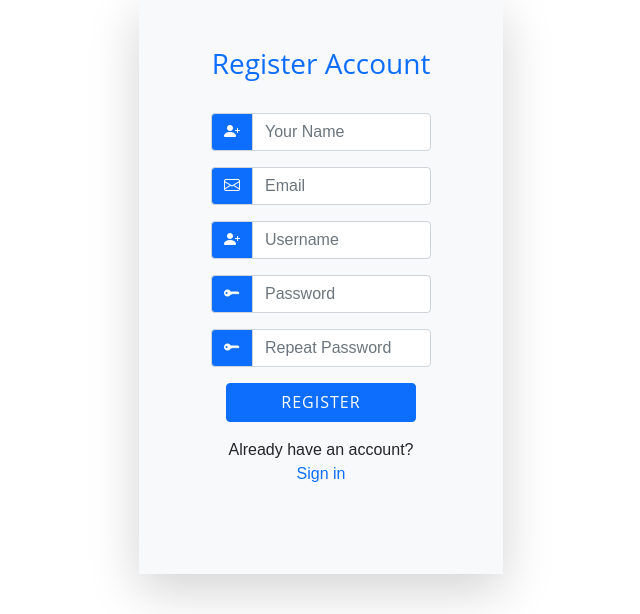
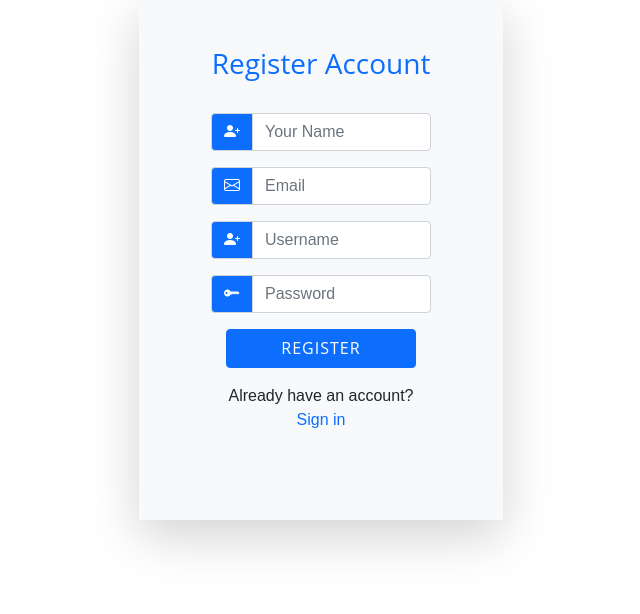
Before and after one commit to SebastianTirsen/MS-3-seriesdb, a Flask app: page /register in a window 1280 px wide. Shown: the part 829-1443 px from the top of the page, without its empty margins (319-959 px from the left). Run offline with Flask 2, Linux system fonts and the light colour scheme; some libraries are stand-ins or nearby versions.

Commit message:
Connected registerpage to user db.

```diff
--- a/app.py
+++ b/app.py
@@ -4,6 +4,7 @@ from flask import (
     request, session, url_for, flash)
 from flask_pymongo import PyMongo
 from bson.objectid import ObjectId
+from werkzeug.security import generate_password_hash, check_password_hash
 if os.path.exists("env.py"):
     import env
 
@@ -33,8 +34,26 @@ def login():
     return render_template("login.html")
 
 
-@app.route("/register")
+@app.route("/register", methods=["GET", "POST"])
 def register():
+    if request.method == "POST":
+        existing_user = mongo.db.users.find_one(
+            {"username": request.form.get("username").lower()})
+
+        if existing_user:
+            flash("Username already exists")
+            return redirect(url_for("register"))
+
+        register = {
+            "name": request.form.get("name").lower(),
+            "email": request.form.get("email").lower(),
+            "username": request.form.get("username").lower(),
+            "password": generate_password_hash(request.form.get("password")),
+        }
+        mongo.db.users.insert_one(register)
+
+        session["user"] =request.form.get("username").lower()
+        flash("Registration Successful!")
     return render_template("register.html")
 
 
--- a/static/css/styles.css
+++ b/static/css/styles.css
@@ -51,6 +51,10 @@
       justify-content: center;
     }
 
+    #search {
+        margin-bottom: 30px;
+    }
+
     .sort-btn {
       height: 100px;
     }
@@ -88,17 +92,6 @@
         background-color: #e5e5e5
     }
 
-    /* .profile_card .info button {
-        height: 30px;
-        width: 80px;
-        border: none;
-        color: #fff;
-        border-radius: 4px;
-        background-color: #000;
-        cursor: pointer;
-        text-transform: uppercase
-    } */
-
     .profile_card .forms {
         padding: 25px
     }
@@ -124,14 +117,6 @@
     .profile_card .inputs input[type="text"][readonly] {
         border: 2px solid rgba(0, 0, 0, 0)
     }
-
-
-    /*
-background-color: #A9C9FF;
-background-image: linear-gradient(180deg, #A9C9FF 0%, #FFBBEC 100%);
-
-*/
-/* @import url('https://fonts.googleapis.com/css2?family=Roboto:wght@300&display=swap'); */
 
 * {
     margin: 0;
--- a/templates/base.html
+++ b/templates/base.html
@@ -7,7 +7,7 @@
 	<!-- Own stylesheet -->
 	<link rel="stylesheet" href="static/css/styles.css">
 	<!-- Font Awesome -->
-	<link href="https://cdnjs.cloudflare.com/ajax/libs/font-awesome/5.15.1/css/all.min.css" rel="stylesheet"/>
+	<link href="https://cdnjs.cloudflare.com/ajax/libs/font-awesome/5.15.1/css/all.min.css" rel="stylesheet" type="text/css"/>
 	<!-- Google Fonts -->
 	<link href="https://fonts.googleapis.com/css?family=Roboto:300,400,500,700&display=swap" rel="stylesheet"/>
 
@@ -15,6 +15,8 @@
     <link rel="stylesheet" href="{{ url_for('static', filename='css/clean-blog.min.css') }}">
 	<link href="https://cdn.jsdelivr.net/npm/bootstrap@5.1.3/dist/css/bootstrap.min.css" rel="stylesheet" integrity="sha384-1BmE4kWBq78iYhFldvKuhfTAU6auU8tT94WrHftjDbrCEXSU1oBoqyl2QvZ6jIW3" crossorigin="anonymous">
 	<link rel="stylesheet" href="https://cdn.jsdelivr.net/npm/bootstrap-icons@1.5.0/font/bootstrap-icons.css">
+	{% block styles %}
+	{% endblock %}
     <title>ISDb</title>
 </head>
 <body>
@@ -73,12 +75,8 @@
 
         {% block content %}
         {% endblock %}
-
 	</div>
-
 	<hr>
-
-
 	<!-- Footer -->
 <footer class="text-center text-lg-start bg-light text-muted">
 	<!-- Section: Social media -->
@@ -216,6 +214,7 @@
 
 	<!-- MDB
 	<script type="text/javascript" src="https://cdnjs.cloudflare.com/ajax/libs/mdb-ui-kit/3.10.1/mdb.min.js"></script> -->
-
+	{% block scripts %}
+	{% endblock %}
 </body>
 </html>
--- a/templates/register.html
+++ b/templates/register.html
@@ -8,36 +8,31 @@
                     <h3 class="text-primary">Register Account</h3>
                 </div>
                 <div class="p-4">
-                    <form action="">
+                    <form method="POST" action="{{ url_for('register') }}">
                         <div class="input-group mb-3">
                             <span class="input-group-text bg-primary"><i
                                     class="bi bi-person-plus-fill text-white"></i></span>
-                            <input type="text" class="form-control" placeholder="Your Name">
+                            <input id="name" name="name" type="text" class="form-control" placeholder="Your Name">
                         </div>
 
                         <div class="input-group mb-3">
                             <span class="input-group-text bg-primary"><i
                                     class="bi bi-envelope text-white"></i></span>
-                            <input type="email" class="form-control" placeholder="Email">
+                            <input id="email"  name="email" type="email" class="form-control" placeholder="Email">
                         </div>
                         <div class="input-group mb-3">
                             <span class="input-group-text bg-primary"><i
                                     class="bi bi-person-plus-fill text-white"></i></span>
-                            <input type="text" class="form-control" placeholder="Username">
+                            <input id="username" name="username" type="text" minlength="3" maxlength="16" pattern="^[a-zA-Z0-9]{3,16}$" class="form-control validate" required type="text" placeholder="Username">
                         </div>
 
                         <div class="input-group mb-3">
                             <span class="input-group-text bg-primary"><i
                                     class="bi bi-key-fill text-white"></i></span>
-                            <input type="password" class="form-control" placeholder="Password">
-                        </div>
-                        <div class="input-group mb-3">
-                            <span class="input-group-text bg-primary"><i
-                                    class="bi bi-key-fill text-white"></i></span>
-                            <input type="password" class="form-control" placeholder="Repeat Password">
+                            <input id="password" name="password" type="password" minlength="3" maxlength="16" pattern="^[a-zA-Z0-9]{3,16}$" class="form-control validate" required placeholder="Password">
                         </div>
                         <div class="d-grid col-12 mx-auto">
-                            <button class="btn btn-primary" type="button"><span></span>Register</button>
+                            <button class="btn btn-primary" type="submit"><span></span>Register</button>
                         </div>
                         <p class="text-center mt-3">Already have an account?
                             <a class="text-decoration-none" href="{{ url_for('login') }}">
```
Also changed, not shown: templates/cards.html (+17 -0 lines).
